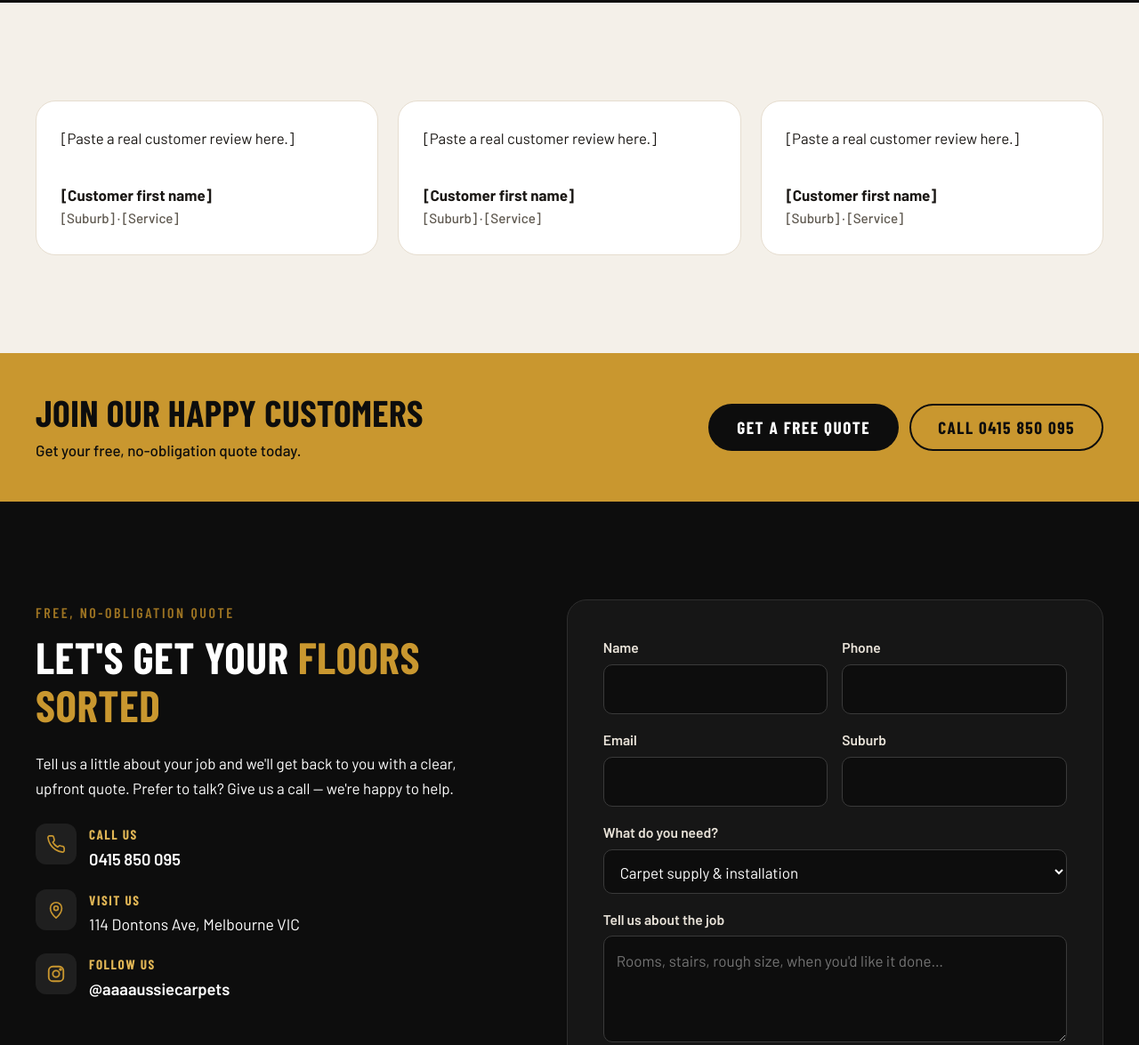
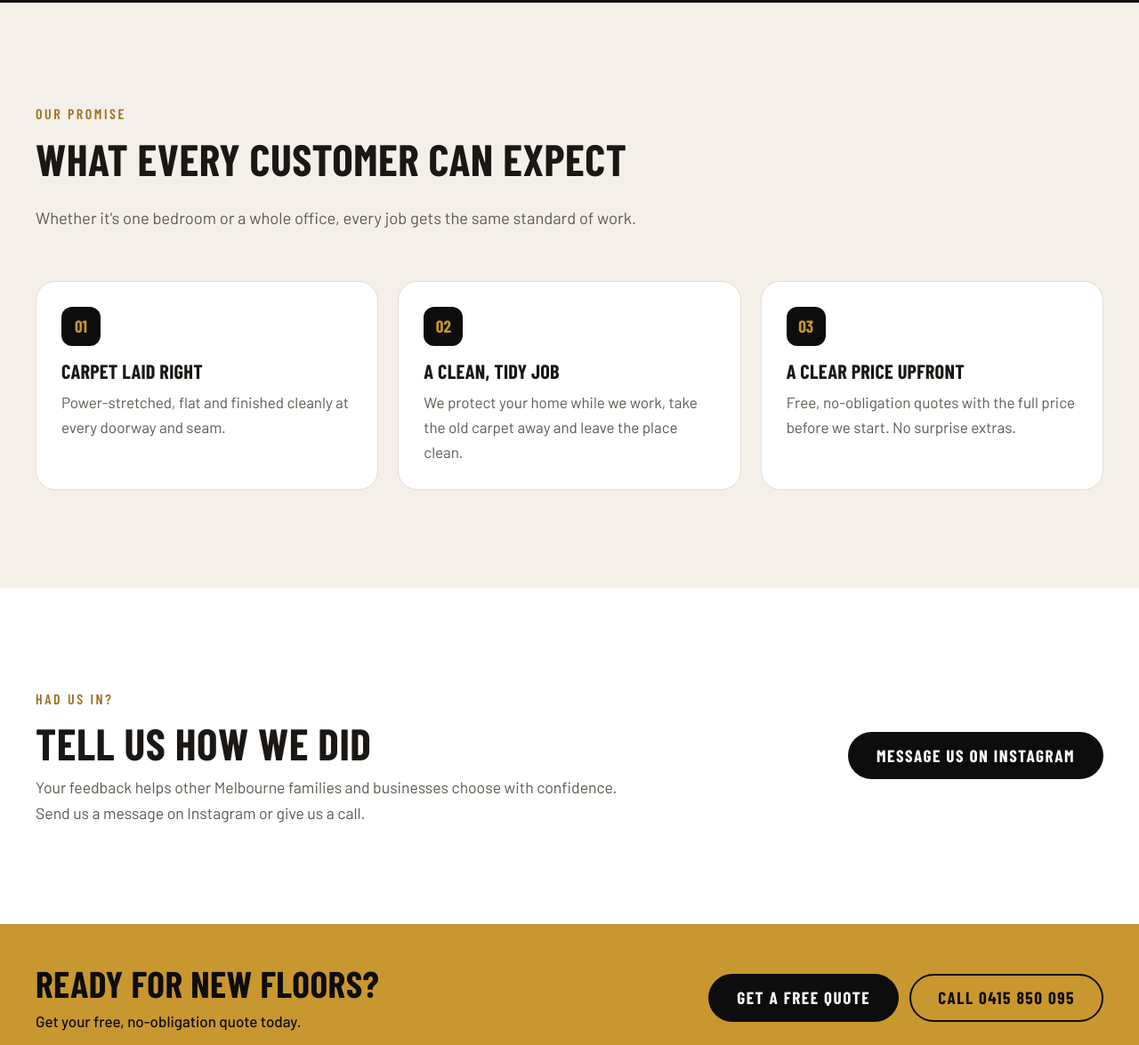
Before and after one commit to farzadnpc/aaa-aussie-carpets, a plain HTML site: page reviews/index.html in a window 1280 px wide. Shown: the part 509-1684 px from the top of the page at 89% size. Drawn offline with nearby package versions, Linux system fonts and the light colour scheme.

Commit message:
Replace review placeholders with a customer promise page
The Reviews page now shows the promise behind every job and invites
customers to share feedback, with instructions for adding real reviews
later. Home page preview updated to match.

Co-Authored-By: Claude Opus 5.5 <noreply@anthropic.com>

```diff
--- a/assets/css/styles.css
+++ b/assets/css/styles.css
@@ -509,3 +509,6 @@ ul { padding-left: 1.2em; }
 .page-hero-solo { padding-top: clamp(40px, 6vw, 70px); padding-bottom: clamp(48px, 7vw, 80px); }
 .page-hero-solo .lead { max-width: 720px; }
 .card-title { font-size: 1.5rem; margin-bottom: 10px; }
+.num-badge { display: inline-grid; place-items: center; width: 44px; height: 44px; border-radius: 12px; background: var(--black); color: var(--gold); font-family: var(--font-head); font-weight: 700; font-size: 1.2rem; margin-bottom: 16px; }
+.review h3 { font-size: 1.4rem; margin-bottom: 8px; }
+.review > p { color: var(--muted); margin: 0; }
--- a/reviews/index.html
+++ b/reviews/index.html
@@ -3,8 +3,8 @@
 <head>
   <meta charset="utf-8">
   <meta name="viewport" content="width=device-width, initial-scale=1">
-  <title>Customer Reviews | AAA Aussie Carpets Melbourne</title>
-  <meta name="description" content="Read what customers across Melbourne say about AAA Aussie Carpets' carpet supply, installation, stairs and repairs.">
+  <title>Customer Reviews & Our Promise | AAA Aussie Carpets Melbourne</title>
+  <meta name="description" content="Customer reviews and the workmanship promise behind every AAA Aussie Carpets job — carpet laid right, a tidy site and a clear price upfront.">
   <link rel="canonical" href="https://www.aaaaussiecarpets.com/reviews/">
   <meta name="robots" content="index, follow, max-image-preview:large">
   <meta name="theme-color" content="#0d0d0d">
@@ -14,15 +14,15 @@
   <meta property="og:type" content="website">
   <meta property="og:locale" content="en_AU">
   <meta property="og:site_name" content="AAA Aussie Carpets">
-  <meta property="og:title" content="Customer Reviews | AAA Aussie Carpets Melbourne">
-  <meta property="og:description" content="Read what customers across Melbourne say about AAA Aussie Carpets' carpet supply, installation, stairs and repairs.">
+  <meta property="og:title" content="Customer Reviews & Our Promise | AAA Aussie Carpets Melbourne">
+  <meta property="og:description" content="Customer reviews and the workmanship promise behind every AAA Aussie Carpets job — carpet laid right, a tidy site and a clear price upfront.">
   <meta property="og:url" content="https://www.aaaaussiecarpets.com/reviews/">
   <meta property="og:image" content="https://www.aaaaussiecarpets.com/assets/images/og-image.jpg">
   <meta property="og:image:width" content="1200">
   <meta property="og:image:height" content="630">
   <meta name="twitter:card" content="summary_large_image">
-  <meta name="twitter:title" content="Customer Reviews | AAA Aussie Carpets Melbourne">
-  <meta name="twitter:description" content="Read what customers across Melbourne say about AAA Aussie Carpets' carpet supply, installation, stairs and repairs.">
+  <meta name="twitter:title" content="Customer Reviews & Our Promise | AAA Aussie Carpets Melbourne">
+  <meta name="twitter:description" content="Customer reviews and the workmanship promise behind every AAA Aussie Carpets job — carpet laid right, a tidy site and a clear price upfront.">
   <meta name="twitter:image" content="https://www.aaaaussiecarpets.com/assets/images/og-image.jpg">
 
   <link rel="icon" type="image/png" sizes="32x32" href="../assets/images/favicon-32.png">
@@ -68,8 +68,8 @@
    "@type": "WebPage",
    "@id": "https://www.aaaaussiecarpets.com/reviews/",
    "url": "https://www.aaaaussiecarpets.com/reviews/",
-   "name": "Customer Reviews | AAA Aussie Carpets Melbourne",
-   "description": "Read what customers across Melbourne say about AAA Aussie Carpets' carpet supply, installation, stairs and repairs.",
+   "name": "Customer Reviews & Our Promise | AAA Aussie Carpets Melbourne",
+   "description": "Customer reviews and the workmanship promise behind every AAA Aussie Carpets job — carpet laid right, a tidy site and a clear price upfront.",
    "isPartOf": {
     "@id": "https://www.aaaaussiecarpets.com/#website"
    },
@@ -152,40 +152,71 @@
     </nav>
     <span class="eyebrow">Reviews</span>
     <h1 id="page-title">Customer reviews</h1>
-    <p class="lead">We're proud of our work, and so are our customers. Here's what people across Melbourne say about us.</p>
+    <p class="lead">We're proud of our work. Here's the promise behind every job — and where to share your own experience.</p>
   </div>
 </section>
 
 
 <!-- =====================================================================
-     REVIEWS — PLACEHOLDERS. Replace each card with a REAL customer review
-     (copy it word-for-word from Google/Facebook, with permission).
-     Do not publish made-up reviews: it misleads customers and breaks
-     Australian Consumer Law and Google's rules.
-     ===================================================================== -->
-<section class="section section--stone" aria-labelledby="reviews-title">
+     ADDING REAL REVIEWS: when customers give you reviews (e.g. on Google),
+     add a section like this above "Our promise", one <figure> per review,
+     copied word-for-word with the customer's permission:
+
+<section class="section">
   <div class="wrap">
-    <h2 id="reviews-title" class="sr-only">Customer reviews</h2>
     <div class="reviews-grid">
       <figure class="review">
-        <blockquote><p>[Paste a real customer review here.]</p></blockquote>
-        <figcaption><cite>[Customer first name]<span>[Suburb] · [Service]</span></cite></figcaption>
+        <div class="stars" aria-label="5 out of 5 stars">&#9733;&#9733;&#9733;&#9733;&#9733;</div>
+        <blockquote><p>Review text here.</p></blockquote>
+        <figcaption><cite>First name<span>Suburb · Service</span></cite></figcaption>
       </figure>
-      <figure class="review">
-        <blockquote><p>[Paste a real customer review here.]</p></blockquote>
-        <figcaption><cite>[Customer first name]<span>[Suburb] · [Service]</span></cite></figcaption>
-      </figure>
-      <figure class="review">
-        <blockquote><p>[Paste a real customer review here.]</p></blockquote>
-        <figcaption><cite>[Customer first name]<span>[Suburb] · [Service]</span></cite></figcaption>
-      </figure>
+    </div>
+  </div>
+</section>
+     ===================================================================== -->
+<section class="section section--stone" aria-labelledby="promise-title">
+  <div class="wrap">
+    <div class="section-head">
+      <span class="eyebrow">Our promise</span>
+      <h2 id="promise-title">What every customer can expect</h2>
+      <p>Whether it's one bedroom or a whole office, every job gets the same standard of work.</p>
+    </div>
+    <div class="reviews-grid">
+      <div class="review">
+        <span class="num-badge">01</span>
+        <h3>Carpet laid right</h3>
+        <p>Power-stretched, flat and finished cleanly at every doorway and seam.</p>
+      </div>
+      <div class="review">
+        <span class="num-badge">02</span>
+        <h3>A clean, tidy job</h3>
+        <p>We protect your home while we work, take the old carpet away and leave the place clean.</p>
+      </div>
+      <div class="review">
+        <span class="num-badge">03</span>
+        <h3>A clear price upfront</h3>
+        <p>Free, no-obligation quotes with the full price before we start. No surprise extras.</p>
+      </div>
+    </div>
+  </div>
+</section>
+
+<section class="section" aria-labelledby="feedback-title">
+  <div class="wrap teaser">
+    <div>
+      <span class="eyebrow">Had us in?</span>
+      <h2 id="feedback-title">Tell us how we did</h2>
+      <p>Your feedback helps other Melbourne families and businesses choose with confidence. Send us a message on Instagram or give us a call.</p>
+    </div>
+    <div class="section-more" style="margin-top:0">
+      <a class="btn btn--dark" href="https://www.instagram.com/aaaaussiecarpets" rel="noopener" target="_blank">Message us on Instagram</a>
     </div>
   </div>
 </section>
 
 <section class="cta-band">
   <div class="wrap">
-    <div><h2>Join our happy customers</h2><p>Get your free, no-obligation quote today.</p></div>
+    <div><h2>Ready for new floors?</h2><p>Get your free, no-obligation quote today.</p></div>
     <div class="actions"><a class="btn btn--dark" href="#quote">Get a free quote</a><a class="btn btn--outline" href="tel:+61415850095">Call 0415 850 095</a></div>
   </div>
 </section>
```
Also changed, not shown: index.html (+3 -3 lines), 1 other file.
